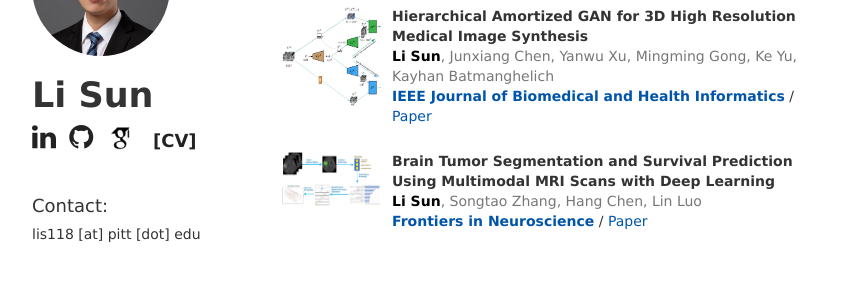
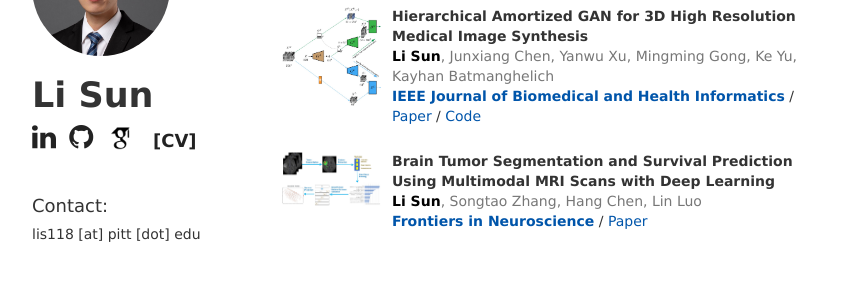
Before and after one commit to lisun-ai/lisun-ai.github.io, a Jekyll site: the page built from README.md, in a window 1280 px wide and 900 px high, scrolled down 728 px. Shown: the part 152-443 px from the top of the window, without its empty margins (208-1070 px from the left). Built offline with Jekyll 4.4.1, drawn with Linux system fonts in a browser that asks for light colours; our own code applies the rules of GitHub Pages for plain Markdown files.

Commit message:
Update default.html

```diff
--- a/_layouts/default.html
+++ b/_layouts/default.html
@@ -82,15 +82,6 @@
             >
               Wei Chen</a
             >. </p>
-	<!--
-	    I also spent time in Microsoft Research Asia as research intern, advised by
-	    <a
-              href="https://www.microsoft.com/en-us/research/people/echang/"
-              style="white-space: nowrap;"
-            >
-              Eric Chang</a
-            >.
-        -->
 
 	                <p>My research interests lie in computer vision, machine learning and their medical applications.</p>
 			</section>
@@ -218,7 +209,8 @@
                                 </div>
                                 <div>
                                     <span class="tag"><b>IEEE Journal of Biomedical and Health Informatics</b></span> /
-                                    <span class="tag"><a href="https://arxiv.org/pdf/2008.01910">Paper</a></span>
+                                    <span class="tag"><a href="https://ieeexplore.ieee.org/abstract/document/9770375">Paper</a></span> /
+				    <span class="tag"><a href="https://github.com/batmanlab/HA-GAN">Code</a></span>
                                 </div>
                             </td>
                         </tr>
```
